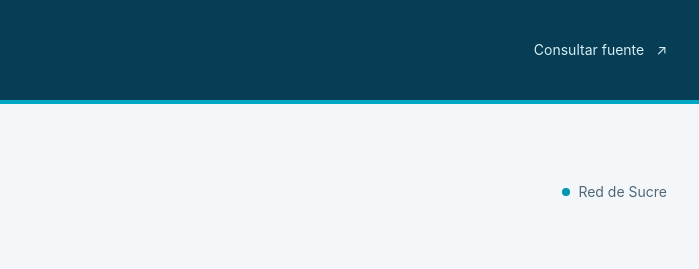
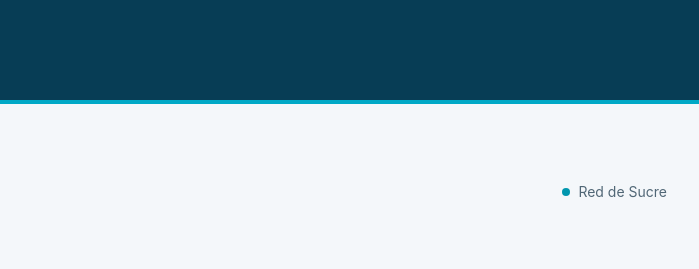
Before and after one commit to JeanQuintana-Dev/Consulta-de-red-de-prestadores, a website with bundled scripts: page index.html in a window 1280 px wide. Shown: the top 269 px of the page, 581-1280 px from the left. Built offline with nearby package versions, Linux system fonts and the light colour scheme; files whose address does not match are found by name.

Commit message:
Quita el botón Consultar fuente del encabezado

```diff
--- a/index.html
+++ b/index.html
@@ -9,7 +9,7 @@
 </head>
 <body>
  <a class="skip" href="#search">Ir a la búsqueda</a>
- <header class="top"><div class="top-inner"><img src="https://www.fomag.gov.co/wp-content/uploads/2025/04/Logo-color.png" alt="FOMAG" width="168" height="56"><div class="top-title">Red de prestadores<span>Sucre · 2026</span></div><a href="https://docs.google.com/spreadsheets/d/1jJseGFsbLr52BJ79ohkOYXXLiC27G_e___2-_2aPYg4/edit" target="_blank" rel="noopener" class="source-link">Consultar fuente <span aria-hidden="true">↗</span></a></div></header>
+ <header class="top"><div class="top-inner"><img src="https://www.fomag.gov.co/wp-content/uploads/2025/04/Logo-color.png" alt="FOMAG" width="168" height="56"><div class="top-title">Red de prestadores<span>Sucre · 2026</span></div></div></header>
  <main>
   <div class="intro"><div><p class="eyebrow">DIRECTORIO DE ATENCIÓN</p><h1>Encuentra dónde atenderte</h1><p>Consulta el servicio que necesitas y los datos de contacto del prestador.</p></div><div class="network-meta"><span class="status-dot"></span>Red de Sucre</div></div>
   <nav class="tabs" role="tablist" aria-label="Redes de atención">
```
